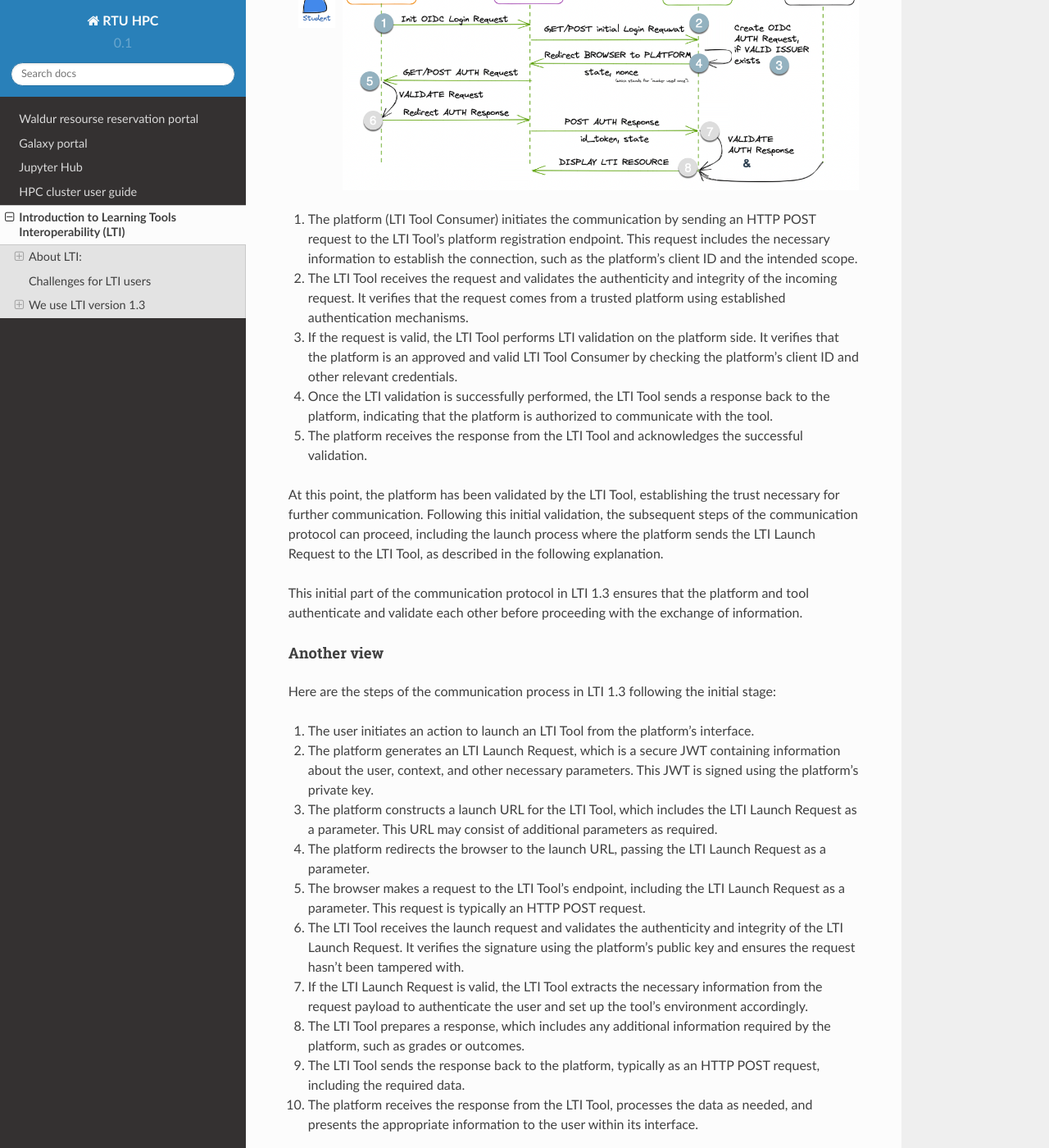
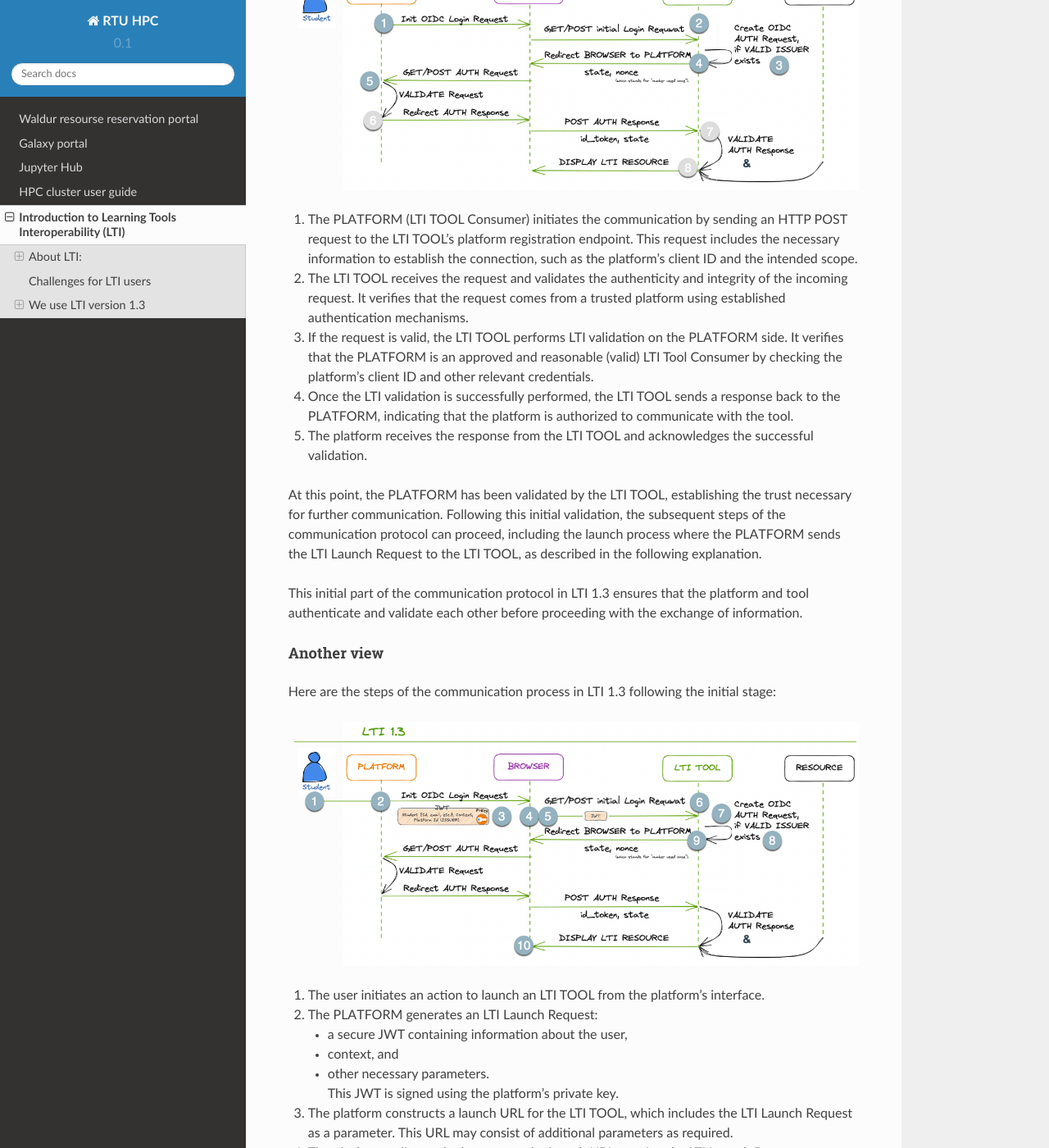
Before and after one commit to rtuhpc/hpc-platform, a Sphinx documentation site: the page built from doc/lti.md, in a window 1280 px wide and 1400 px high, scrolled down 4975 px. Shown: the whole window at 82% size. Built offline with Sphinx 7.4.7 and the Read the Docs theme 2.0.0, drawn with Linux system fonts in a browser that asks for light colours; some of the changed text lies outside the part shown.

Commit message:
Update lti.md

```diff
--- a/doc/lti.md
+++ b/doc/lti.md
@@ -81,21 +81,21 @@
 
 #### Initial view
 
-In LTI 1.3, the initial part(stage) of the communication protocol between the platform (LTI Tool Consumer) and the LTI Tool involves the platform requesting validation from the LTI Tool and the Tool performing LTI validation on the Platform side. Here are the steps involved:
+In LTI 1.3, the initial part(stage) of the communication protocol between the PLATFORM (LTI Tool Consumer) and the LTI TOOL involves the platform requesting validation from the LTI Tool and the Tool performing LTI validation on the Platform side. Here are the steps involved:
 
 ![](./images/lti-06-1.png)
 
-1. The platform (LTI Tool Consumer) initiates the communication by sending an HTTP POST request to the LTI Tool's platform registration endpoint. This request includes the necessary information to establish the connection, such as the platform's client ID and the intended scope.
+1. The PLATFORM (LTI TOOL Consumer) initiates the communication by sending an HTTP POST request to the LTI TOOL's platform registration endpoint. This request includes the necessary information to establish the connection, such as the platform's client ID and the intended scope.
 
-2. The LTI Tool receives the request and validates the authenticity and integrity of the incoming request. It verifies that the request comes from a trusted platform using established authentication mechanisms.
+2. The LTI TOOL receives the request and validates the authenticity and integrity of the incoming request. It verifies that the request comes from a trusted platform using established authentication mechanisms.
 
-3. If the request is valid, the LTI Tool performs LTI validation on the platform side. It verifies that the platform is an approved and valid LTI Tool Consumer by checking the platform's client ID and other relevant credentials.
+3. If the request is valid, the LTI TOOL performs LTI validation on the PLATFORM side. It verifies that the PLATFORM is an approved and reasonable (valid) LTI Tool Consumer by checking the platform's client ID and other relevant credentials.
 
-4. Once the LTI validation is successfully performed, the LTI Tool sends a response back to the platform, indicating that the platform is authorized to communicate with the tool.
+4. Once the LTI validation is successfully performed, the LTI TOOL sends a response back to the PLATFORM, indicating that the platform is authorized to communicate with the tool.
 
-5. The platform receives the response from the LTI Tool and acknowledges the successful validation.
+5. The platform receives the response from the LTI TOOL and acknowledges the successful validation.
 
-At this point, the platform has been validated by the LTI Tool, establishing the trust necessary for further communication. Following this initial validation, the subsequent steps of the communication protocol can proceed, including the launch process where the platform sends the LTI Launch Request to the LTI Tool, as described in the following explanation.
+At this point, the PLATFORM has been validated by the LTI TOOL, establishing the trust necessary for further communication. Following this initial validation, the subsequent steps of the communication protocol can proceed, including the launch process where the PLATFORM sends the LTI Launch Request to the LTI TOOL, as described in the following explanation.
 
 This initial part of the communication protocol in LTI 1.3 ensures that the platform and tool authenticate and validate each other before proceeding with the exchange of information.
 
@@ -103,18 +103,26 @@
 
 Here are the steps of the communication process in LTI 1.3 following the initial stage:
 
-1. The user initiates an action to launch an LTI Tool from the platform's interface.
-2. The platform generates an LTI Launch Request, which is a secure JWT containing information about the user, context, and other necessary parameters. This JWT is signed using the platform's private key.
-3. The platform constructs a launch URL for the LTI Tool, which includes the LTI Launch Request as a parameter. This URL may consist of additional parameters as required.
-4. The platform redirects the browser to the launch URL, passing the LTI Launch Request as a parameter.
-5. The browser makes a request to the LTI Tool's endpoint, including the LTI Launch Request as a parameter. This request is typically an HTTP POST request.
-6. The LTI Tool receives the launch request and validates the authenticity and integrity of the LTI Launch Request. It verifies the signature using the platform's public key and ensures the request hasn't been tampered with.
-7. If the LTI Launch Request is valid, the LTI Tool extracts the necessary information from the request payload to authenticate the user and set up the tool's environment accordingly.
-8. The LTI Tool prepares a response, which includes any additional information required by the platform, such as grades or outcomes.
-9. The LTI Tool sends the response back to the platform, typically as an HTTP POST request, including the required data.
-10. The platform receives the response from the LTI Tool, processes the data as needed, and presents the appropriate information to the user within its interface.
+![](./images/lti-06-2.png)
 
-In LTI 1.3, the platform, browser, and LTI Tool communication relies on secure JWTs for passing information and ensuring data integrity. The launch process involves redirecting the browser to the LTI Tool's endpoint with the necessary information encapsulated within the JWT. The subsequent communication occurs through HTTP requests.
+1. The user initiates an action to launch an LTI TOOL from the platform's interface.
+2. The PLATFORM generates an LTI Launch Request:
+   - a secure JWT containing information about the user,
+   - context, and
+   - other necessary parameters.
+<br>This JWT is signed using the platform's private key.
+4. The platform constructs a launch URL for the LTI TOOL, which includes the LTI Launch Request as a parameter. This URL may consist of additional parameters as required.
+5. The platform redirects the browser to the launch URL, passing the LTI Launch Request as a parameter.
+6. The BROWSER "*makes a request*" to the LTI TOOLS's endpoint, including the LTI Launch Request as a parameter. This request is typically an HTTP POST request.
+7. The LTI TOOL receives the launch request and validates the authenticity and integrity of the LTI Launch Request. It verifies the signature using the PLATFORM's public key and ensures the request hasn't been tampered with.
+8. If the LTI Launch Request is valid, the LTI TOOL extracts the necessary information from the request payload to authenticate the user and set up the tool's environment accordingly.
+9. The LTI TOOL prepares a response, which includes any additional information required by the platform, such as grades or outcomes.
+10. The LTI TOOL sends the response back to the platform, typically as an HTTP POST request, including the required data.
+11. The PLATFORM receives the response from the LTI TOOL, processes the data as needed, and presents the appropriate information to the user within its interface.
+
+In the last step, we skip the symmetrical validation from the PLATFOM's perspective and learn/teach business logic on the PLATFORM side.
+
+In LTI 1.3, the PLATFORM, BROWSER, and LTI TOOL communication rely on secure JWTs for passing information and ensuring data integrity. The launch process involves redirecting the browser to the LTI Tool's endpoint with the necessary information encapsulated within the JWT. The subsequent communication occurs through HTTP requests.
 
 ### What is JWT for?
 
@@ -122,7 +130,7 @@
 
 ![](./images/lti-05.png)
 
-In summary, the JWTs (containing the provided objects) are typically used in communication from the LTI Consumer (platform) to the LTI Tool as part of the launch process, allowing the LTI Tool to receive user context and permissions securely.
+In summary, the JWTs (containing the provided objects) are typically used in communication from the PLATFORM (LTI Consumer) to the LTI TOOL as part of the launch process, allowing the LTI TOOL to receive user context and permissions securely.
 
 
 ### OIDC - what is it for?
```
